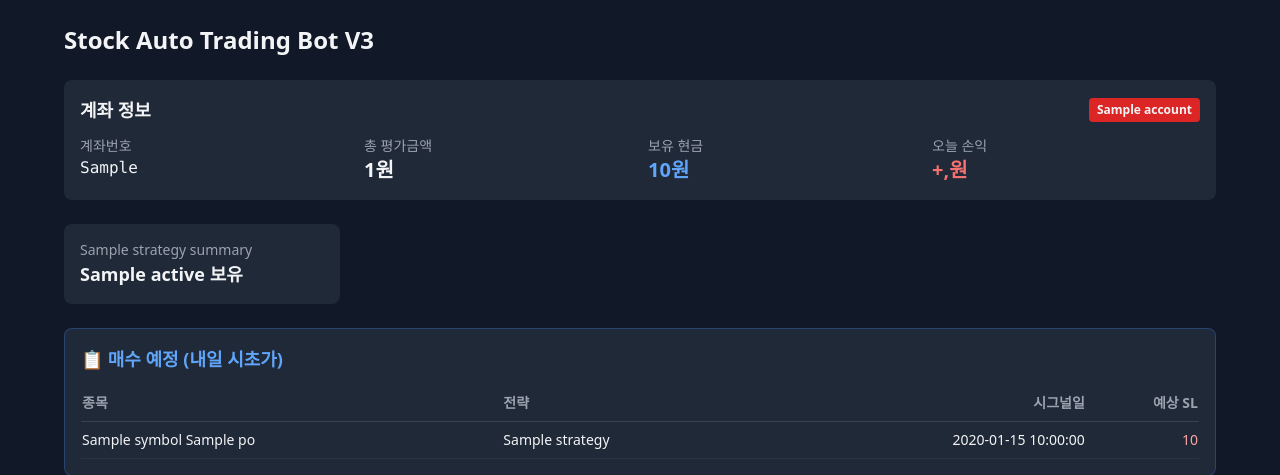
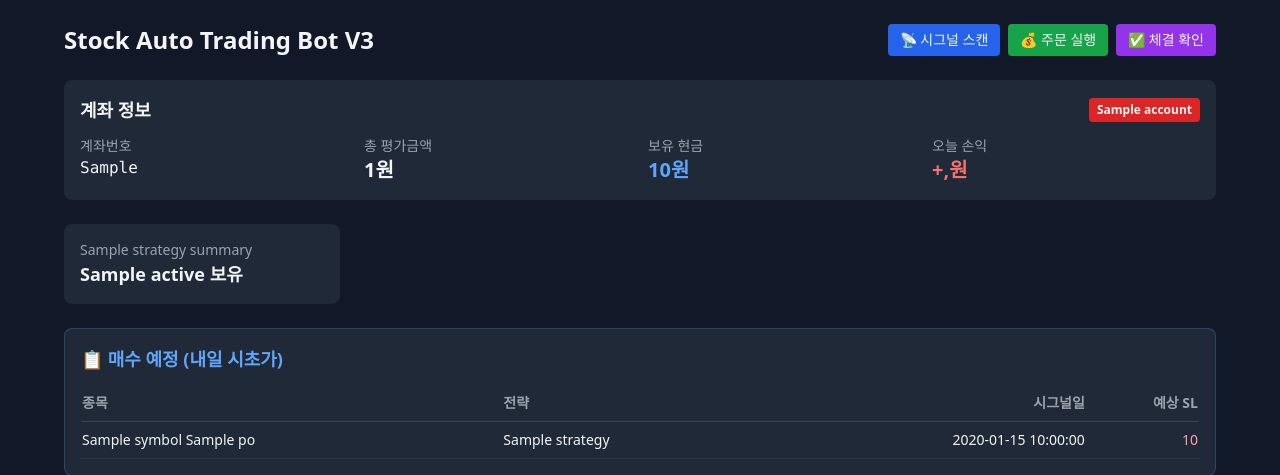
Before and after one commit to blackrabbitDeveloper/stock-auto-trading-botV3, a FastAPI app: template app/dashboard/templates/dashboard.html in a window 1280 px wide. Shown: the top 475 px of the page. Run offline with FastAPI, Linux system fonts and the light colour scheme; the template is opened without the code that fills it: most values are stand-ins (such as "Sample title", 1, 10 or a date in 2020); some libraries are stand-ins or nearby versions.

Commit message:
feat: add job trigger buttons to dashboard UI
Signal scan, order execution, and fill confirm buttons directly
on the dashboard - no need for curl/Postman.

Co-Authored-By: Claude Opus 4.6 (1M context) <noreply@anthropic.com>

```diff
--- a/app/dashboard/templates/dashboard.html
+++ b/app/dashboard/templates/dashboard.html
@@ -6,10 +6,39 @@
     <meta http-equiv="refresh" content="30">
     <title>Stock Auto Trading Bot V3</title>
     <script src="https://cdn.tailwindcss.com"></script>
+    <script>
+    async function triggerJob(jobName) {
+        const token = new URLSearchParams(window.location.search).get('token') || '';
+        const btn = event.target;
+        btn.disabled = true;
+        btn.textContent = '실행중...';
+        try {
+            const resp = await fetch(`/trigger/${jobName}?token=${token}`, {method: 'POST'});
+            const data = await resp.json();
+            if (data.status === 'triggered') {
+                btn.textContent = '✓ 트리거됨';
+                setTimeout(() => location.reload(), 3000);
+            } else {
+                btn.textContent = '✗ 실패';
+                alert(JSON.stringify(data));
+            }
+        } catch(e) {
+            btn.textContent = '✗ 에러';
+            alert(e.message);
+        }
+    }
+    </script>
 </head>
 <body class="bg-gray-900 text-gray-100 p-6">
     <div class="max-w-6xl mx-auto">
-        <h1 class="text-2xl font-bold mb-6">Stock Auto Trading Bot V3</h1>
+        <div class="flex items-center justify-between mb-6">
+            <h1 class="text-2xl font-bold">Stock Auto Trading Bot V3</h1>
+            <div class="flex gap-2">
+                <button onclick="triggerJob('signal_job')" class="px-3 py-1.5 bg-blue-600 hover:bg-blue-500 rounded text-sm font-medium">📡 시그널 스캔</button>
+                <button onclick="triggerJob('order_job')" class="px-3 py-1.5 bg-green-600 hover:bg-green-500 rounded text-sm font-medium">💰 주문 실행</button>
+                <button onclick="triggerJob('confirm_job')" class="px-3 py-1.5 bg-purple-600 hover:bg-purple-500 rounded text-sm font-medium">✅ 체결 확인</button>
+            </div>
+        </div>
 
         <!-- Account Info -->
         <div class="bg-gray-800 rounded-lg p-4 mb-6">
```
